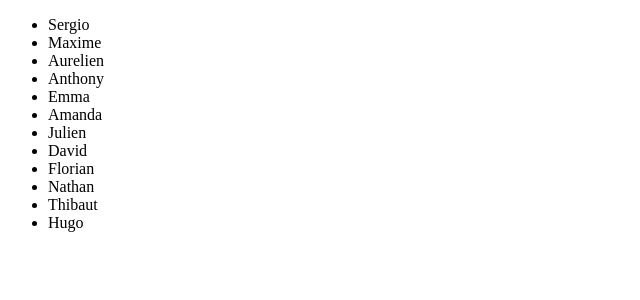
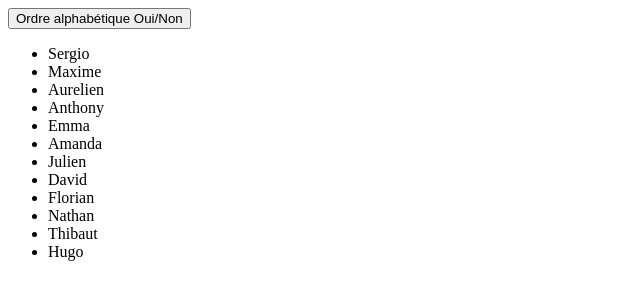
Before and after one commit to Raymondbty/TheGameExercice, a plain HTML site: page index.html in a window 1280 px wide. Shown: the whole page, without its empty margins (0-640 px from the left). Drawn offline with Linux system fonts and the light colour scheme.

Commit message:
bonus: add button sort by A-Z

```diff
--- a/TheGame.js
+++ b/TheGame.js
@@ -21,12 +21,25 @@ const data = [
 
 const main = () => {
     const nameListElement = document.getElementById("nameList");
+    const sortedNameListElement = document.getElementById("sortedNameList");
+    const sortButton = document.getElementById("sortButton");
+
+    const populateNameList = (element, names) => {
+        element.innerHTML = "";
+        names.forEach(name => {
+            const listItem = document.createElement("li");
+            listItem.textContent = name;
+            element.appendChild(listItem);
+        });
+    };
+
     const names = data.map(person => person.name);
+    populateNameList(nameListElement, names);
 
-    names.forEach(name => {
-        const listItem = document.createElement("li");
-        listItem.textContent = name;
-        nameListElement.appendChild(listItem);
+    //Button element
+    sortButton.addEventListener("click", () => {
+        const sortedNames = [...names].sort();
+        populateNameList(sortedNameListElement, sortedNames);
     });
 }
 
--- a/index.html
+++ b/index.html
@@ -2,10 +2,12 @@
 <html lang="en">
 <head>
     <meta charset="UTF-8">
-    <title>TheGameDataBase</title>
+    <title>TheGameDatabase</title>
 </head>
 <body>
+    <button id="sortButton">Ordre alphabétique Oui/Non</button>
     <ul id="nameList"></ul>
+    <ul id="sortedNameList"></ul>
     <script src="TheGame.js"></script>
 </body>
 </html>
```
